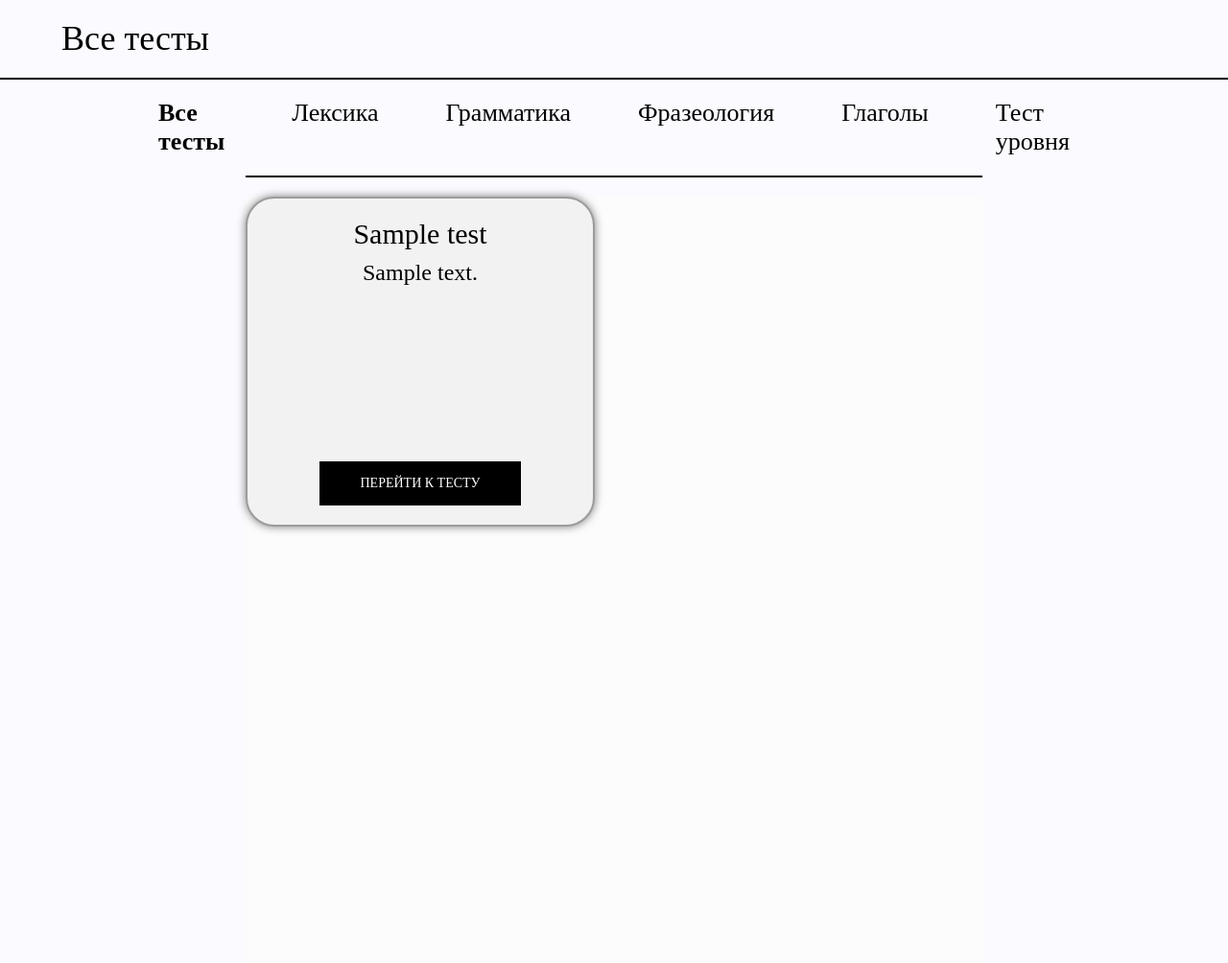
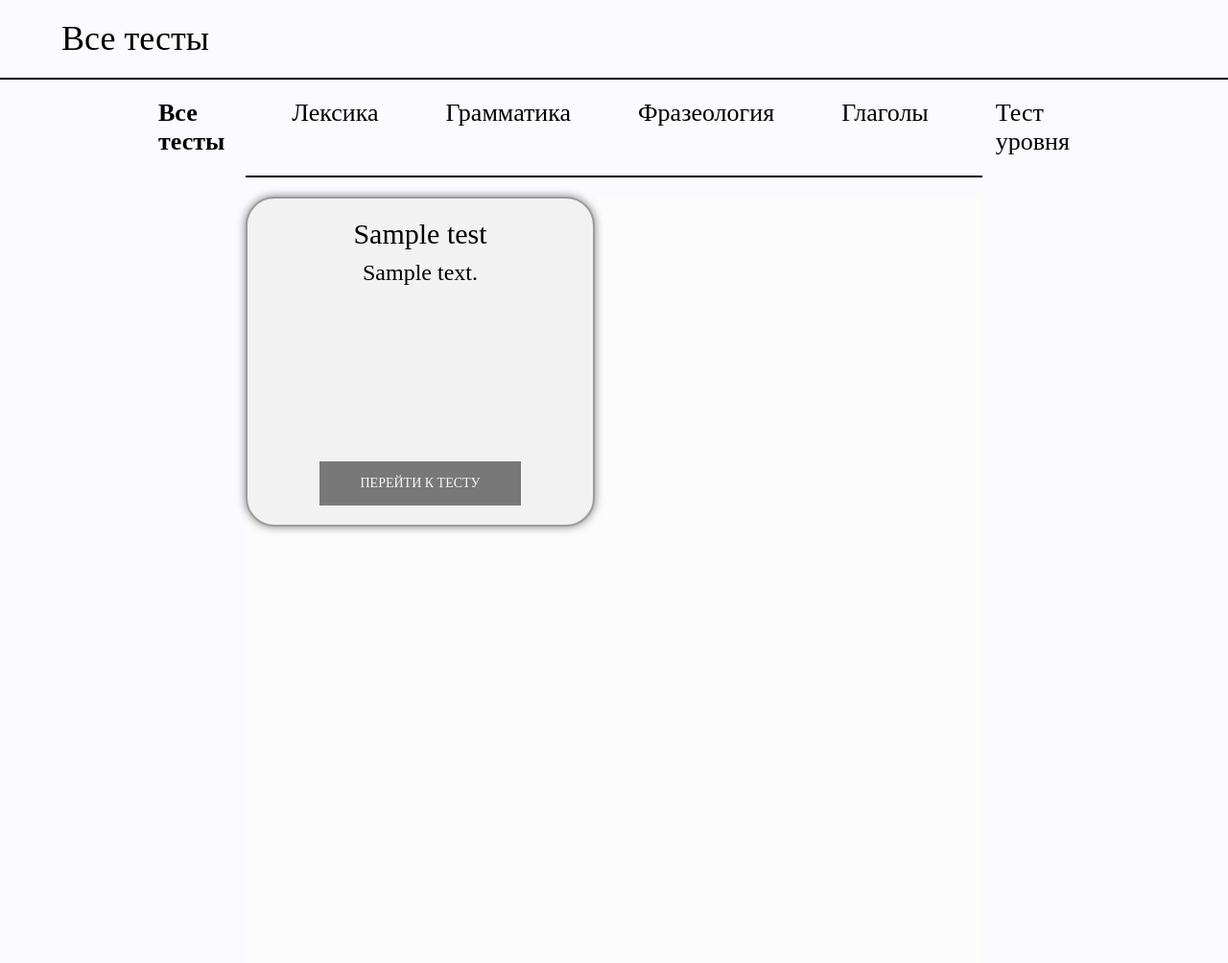
Before and after one commit to AlexeyPlz/University_Project_For_Tests, a Django app: page / in a window 1280 px wide. Shown: the part 71-1075 px from the top of the page at 96% size. Run offline with Django 4.2, Linux system fonts and the light colour scheme; tables that the repository leaves empty hold one stand-in row (values such as "Sample post").

Commit message:
change main page

```diff
--- a/static/main/css/main.css
+++ b/static/main/css/main.css
@@ -90,6 +90,10 @@ button:hover {
     text-align: center;
 }
 
+.main_card #a2 {
+    opacity: 0.5;
+}
+
 .main_card p {
     font-size: 30px;
     font-weight: 500;
--- a/templates/main/login.html
+++ b/templates/main/login.html
@@ -19,8 +19,8 @@
   {% csrf_token %}
   <label class="label">Ваш login</label>
   {{ form.username}}
-  <label  class="label">Пароль</label>
+  <label class="label">Пароль</label>
   {{ form.password}}
-  <button type="submit" href="{% url 'main:login' %}" class="login">Войти в аккаунт</button>
+  <button type="submit" href="{% url 'main:main' %}" class="login">Войти в аккаунт</button>
 </form>
 {% endblock %}
--- a/templates/main/main.html
+++ b/templates/main/main.html
@@ -25,7 +25,11 @@
     <div class="main_card" value="{{ test.type }}">
       <p>{{ test.title }}</p>
       <h1>{{ test.text }}</h1>
-      <a href="test/{{ test.id }}">Перейти к тесту</a>
+      {% if request.user.is_authenticated %}
+      <a id="a1" href="test/{{ test.id }}">Перейти к тесту</a>
+      {% else %}
+      <a id="a2">Перейти к тесту</a>
+      {% endif %}
     </div>
     {% endfor %}
   </div>
@@ -35,7 +39,7 @@
   let main_info = document.querySelector('.main_info')
   let list_a = document.querySelectorAll('.main_link')
   let list_card = document.querySelectorAll('.main_card')
-  let list_button = document.querySelectorAll('.main_card a')
+  let list_button = document.querySelectorAll('.main_card #a1')
   list_a[0].style.fontWeight = 'bold'
 
   for (let a of list_a) {
--- a/templates/main/register.html
+++ b/templates/main/register.html
@@ -25,6 +25,6 @@
   {{ form.password1}}
   <label class="label">Подтвердите пароль</label>
   {{ form.password2}}
-  <button type="submit" href="{% url 'main:register' %}" class="register">Зарегистрироваться</button>
+  <button type="submit" href="{% url 'main:main' %}" class="register">Зарегистрироваться</button>
 </form>
 {% endblock %}
```
Also changed, not shown: config/settings.py (+14 -14 lines).
